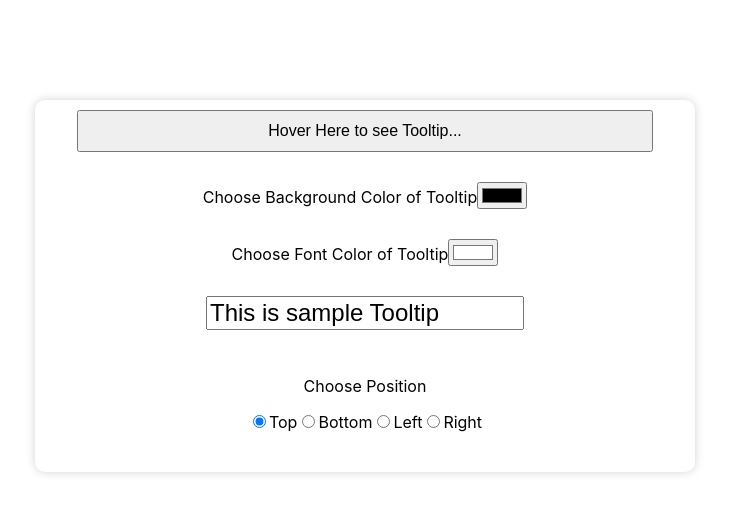
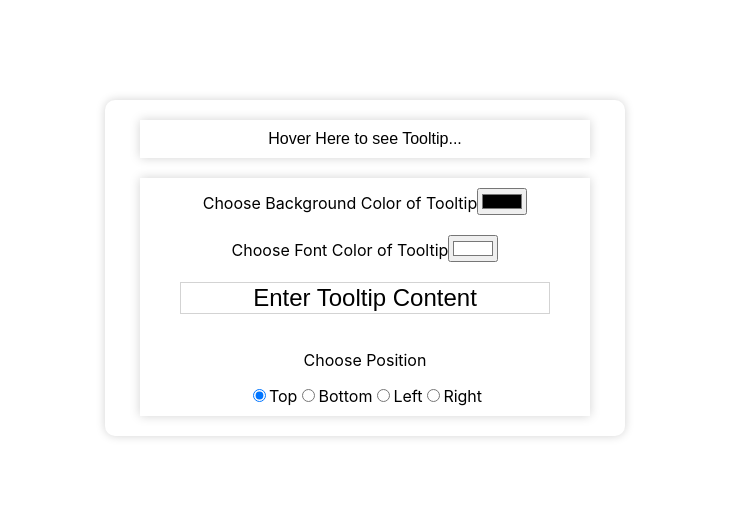
Before and after one commit to mohit-kumar-garg/react-tooltip, a React (Create React App) app: page / in a window 1280 px wide. Shown: the top 514 px of the page, without its empty margins (275-1004 px from the left). Built offline with nearby package versions, Linux system fonts and the light colour scheme.

Commit message:
Modified Styling of components. Also, added the comments

```diff
--- a/src/assets/css/app.module.css
+++ b/src/assets/css/app.module.css
@@ -1,10 +1,12 @@
+/* This contains the style for the container which contains the button and other configurations options */
 .container {
-  /* border: 1px solid black; */
-
   border-radius: 10px;
   box-shadow: 0px 0px 10px 0px lightgrey;
 
   width: 50%;
+  max-width: 500px;
+  min-width: 200px;
+
   margin: auto;
   margin-top: 100px;
 
@@ -17,32 +19,48 @@
   text-align: center;
 }
 
+/* This contains the styling of the button where we need to hover to see tooltip */
 .container button {
   width: 90%;
 
-  margin: auto;
+  margin: 10px auto;
 
   padding: 10px;
 
   font-size: 1rem;
+
+  background-color: white;
+  border: none;
+  box-shadow: 0px 0px 10px 0px lightgrey;
+
+  overflow-wrap: break-word;
 }
 
+/* This contains the styling for the box which contains the options to configure tooltip styling */
 .configurations {
-  /* border: 1px solid black; */
-
+  box-shadow: 0px 0px 10px 0px lightgrey;
   width: 90%;
 
-  margin: auto;
+  margin: 10px auto;
 
-  padding: 10px;
+  display: flex;
+  flex-direction: column;
+  flex-wrap: wrap;
 }
 
 .configurations div {
-  margin: 10px;
+  width: 90%;
+  margin: 10px auto;
 
-  padding: 10px;
+  overflow-wrap: break-word;
 }
 
 .content input {
+  border: 1px solid lightgray;
+  width: 90%;
   font-size: 1.5rem;
+
+  overflow-wrap: break-word;
+
+  text-align: center;
 }
--- a/src/components/App.js
+++ b/src/components/App.js
@@ -8,44 +8,38 @@ class App extends React.Component {
   constructor() {
     super();
 
+    // These valus are the default values which we will be using in our tooltip
     this.state = {
       bgcolor: "#000000",
       fontColor: "#ffffff",
-      content: "This is sample Tooltip",
+      content: "Enter Tooltip Content",
       position: "top",
     };
   }
 
   render() {
+    // Fetching the values from the state to be used in the different components
     const { bgcolor, fontColor, content, position } = this.state;
 
+    // This const contains multiple style attributes which we will be using in tooltip
     const hoverStyle = {
       color: fontColor,
       backgroundColor: bgcolor,
       padding: "5px",
       borderRadius: "10px",
-      transition: "all 1s ease-in-out",
     };
 
     return (
       <div className={styles.container}>
+        {/* Button where the tooltip will be visible on hover */}
         <Tippy
           content={<span style={hoverStyle}>{content}</span>}
           placement={position}
         >
-          <button
-
-          // onClick={() => {
-          //   console.log("Bgcolor: ", bgcolor);
-          //   console.log("fontColor: ", fontColor);
-          //   console.log("content: ", content);
-          //   console.log("position: ", position);
-          // }}
-          >
-            Hover Here to see Tooltip...
-          </button>
+          <button>Hover Here to see Tooltip...</button>
         </Tippy>
 
+        {/* Taking Dynamic values from the user to be used in Tooltip */}
         <div className={styles.configurations}>
           <div>
             <label htmlFor="bg-color">Choose Background Color of Tooltip</label>
@@ -54,7 +48,6 @@ class App extends React.Component {
               id="bg-color"
               value={bgcolor}
               onChange={(e) => {
-                // console.log("New value is:", e.target.value);
                 this.setState({
                   bgcolor: e.target.value,
                 });
@@ -69,7 +62,6 @@ class App extends React.Component {
               id="font-color"
               value={fontColor}
               onChange={(e) => {
-                // console.log("New value is:", e.target.value);
                 this.setState({
                   fontColor: e.target.value,
                 });
@@ -83,7 +75,6 @@ class App extends React.Component {
               placeholder="Enter content of Tooltip"
               value={content}
               onChange={(e) => {
-                // console.log("New value is:", e.target.value);
                 this.setState({
                   content: e.target.value,
                 });
@@ -100,7 +91,6 @@ class App extends React.Component {
               value="top"
               defaultChecked
               onClick={(e) => {
-                // console.log("New value is:", e.target.value);
                 this.setState({
                   position: e.target.value,
                 });
@@ -113,7 +103,6 @@ class App extends React.Component {
               name="position"
               value="bottom"
               onClick={(e) => {
-                // console.log("New value is:", e.target.value);
                 this.setState({
                   position: e.target.value,
                 });
@@ -126,7 +115,6 @@ class App extends React.Component {
               name="position"
               value="left"
               onClick={(e) => {
-                // console.log("New value is:", e.target.value);
                 this.setState({
                   position: e.target.value,
                 });
@@ -139,7 +127,6 @@ class App extends React.Component {
               name="position"
               value="right"
               onClick={(e) => {
-                // console.log("New value is:", e.target.value);
                 this.setState({
                   position: e.target.value,
                 });
```
